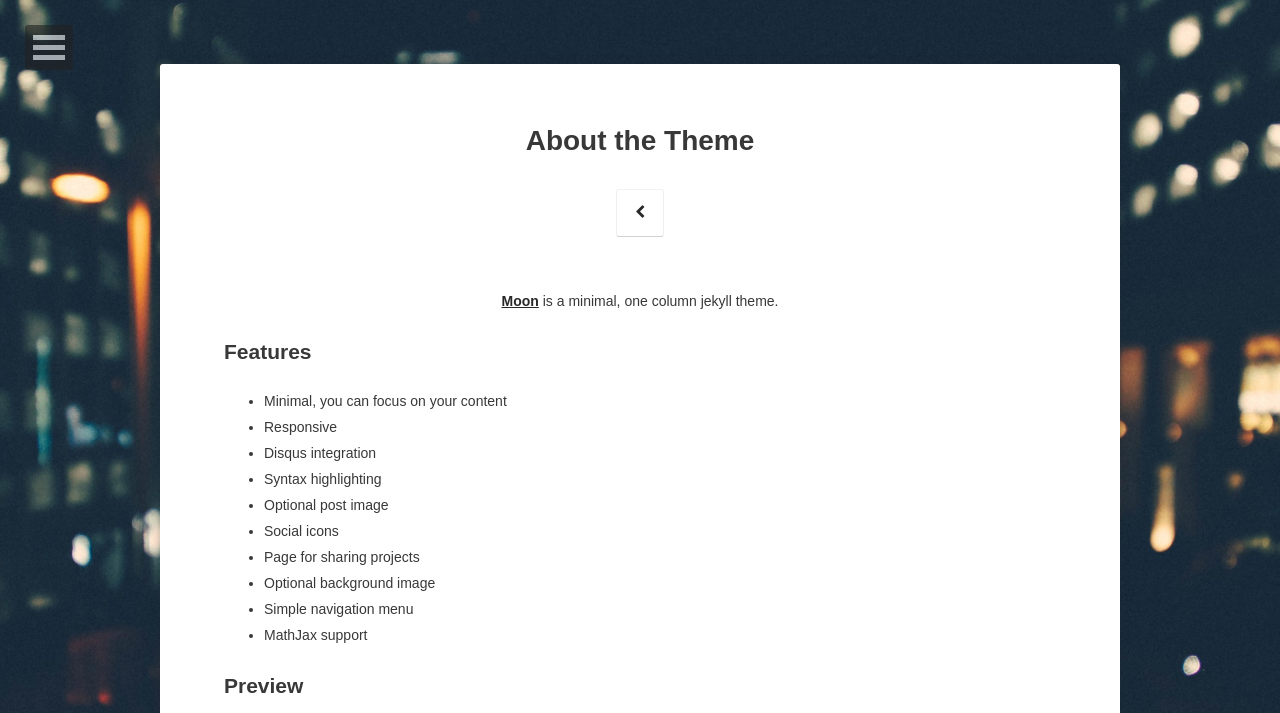
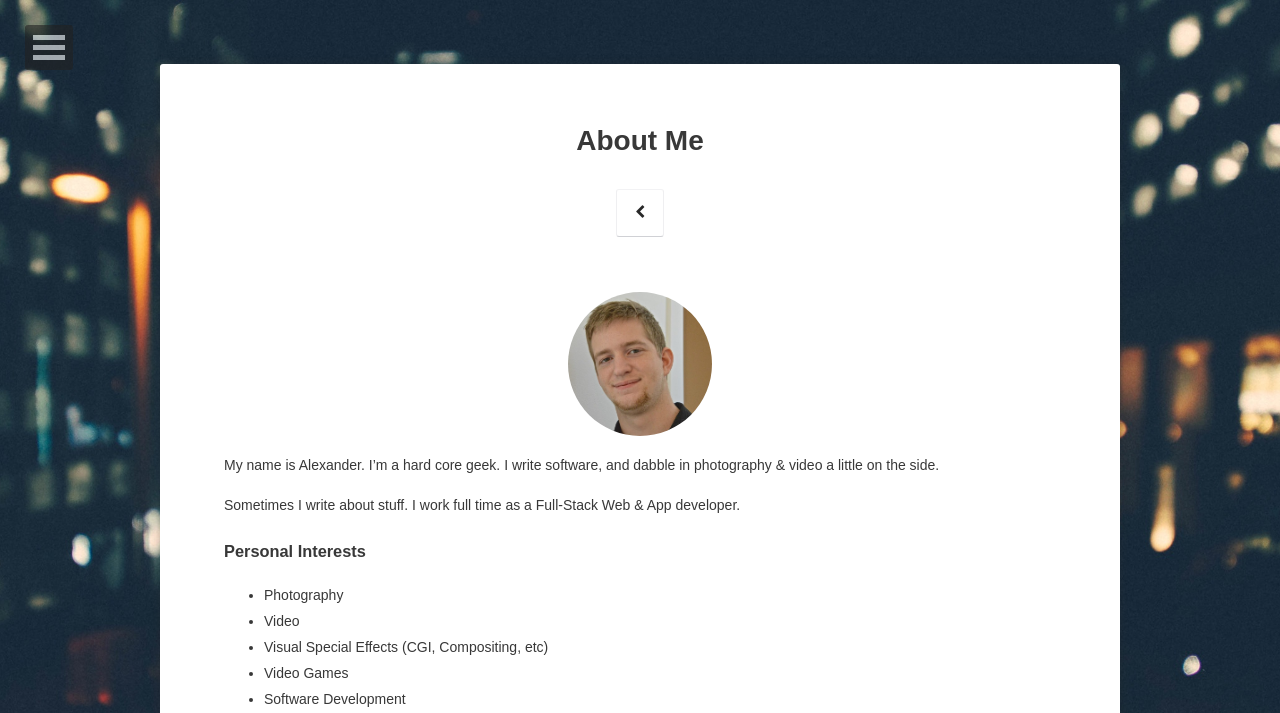
Before and after one commit to AlexSwensen/alexswensen.io-old, a Jekyll site: the page built from about/index.md, in a window 1280 px wide. Shown: the top 713 px of the page. Built offline with Jekyll 4.4.1, drawn with Linux system fonts in a browser that asks for light colours; some web fonts are replaced; comment, search, counter and statistics services are not loaded; some of the changed text lies outside the part shown; grey boxes are pictures that could not be loaded.

Commit message:
Start on the about page.

```diff
--- a/about/index.md
+++ b/about/index.md
@@ -1,36 +1,36 @@
 ---
 layout: page
-title: About the Theme
-tags: [about, Jekyll, theme, moon]
-date: 2016-03-21
+title: About Me
+tags: [about, Alexander, me, personal]
+date: 2016-06-21
 ---
 
-<center><a href="http://taylantatli.github.io/Moon"><b>Moon</b></a> is a minimal, one column jekyll theme.</center>
+![Image of Me](/assets/img/me.jpg){: .img-circle}
 
-## Features
-* Minimal, you can focus on your content
-* Responsive
-* Disqus integration
-* Syntax highlighting
-* Optional post image
-* Social icons
-* Page for sharing projects
-* Optional background image
-* Simple navigation menu
-* MathJax support
 
-## Preview
+My name is Alexander. I'm a hard core geek. I write software, and dabble in photography & video a little on the side.
 
-{% capture images %}
-    https://cloud.githubusercontent.com/assets/754514/14509720/61c61058-01d6-11e6-93ab-0918515ecd56.png
-    https://cloud.githubusercontent.com/assets/754514/14509716/61ac6c8e-01d6-11e6-879f-8308883de790.png
-{% endcapture %}
-{% include gallery images=images caption="Screenshots of Moon Theme" cols=2 %}
+Sometimes I write about stuff. I work full time as a Full-Stack Web & App developer.
 
-See a [live version of Moon](http://taylantatli.github.io/Moon) hosted on GitHub.
+### Personal Interests
+- Photography
+- Video
+- Visual Special Effects (CGI, Compositing, etc)
+- Video Games
+- Software Development
+- Embedded Development (Arduino, Raspberry Pi, etc.)
+- Skateboarding
+- Coffee <i class="fa fa-coffee"></i>
 
-## Getting Started
+### Nerdy Things I like
 
-To learn how to install and use this theme check out the [Setup Guide](http://taylantatli.me/Moon/moon-theme/) for more information.
-
-[Install Moon](https://github.com/TaylanTatli/Moon){: .btn}
+- NodeJS
+- AngularJS
+- Laravel (PHP Framework)
+- NGINX
+- Python
+- SCSS
+- Gulp Build Workflows
+- \*nix based OS's (Debian, macOS, etc)
+- Arduino Sketch C
+- ZSH Shell
```
